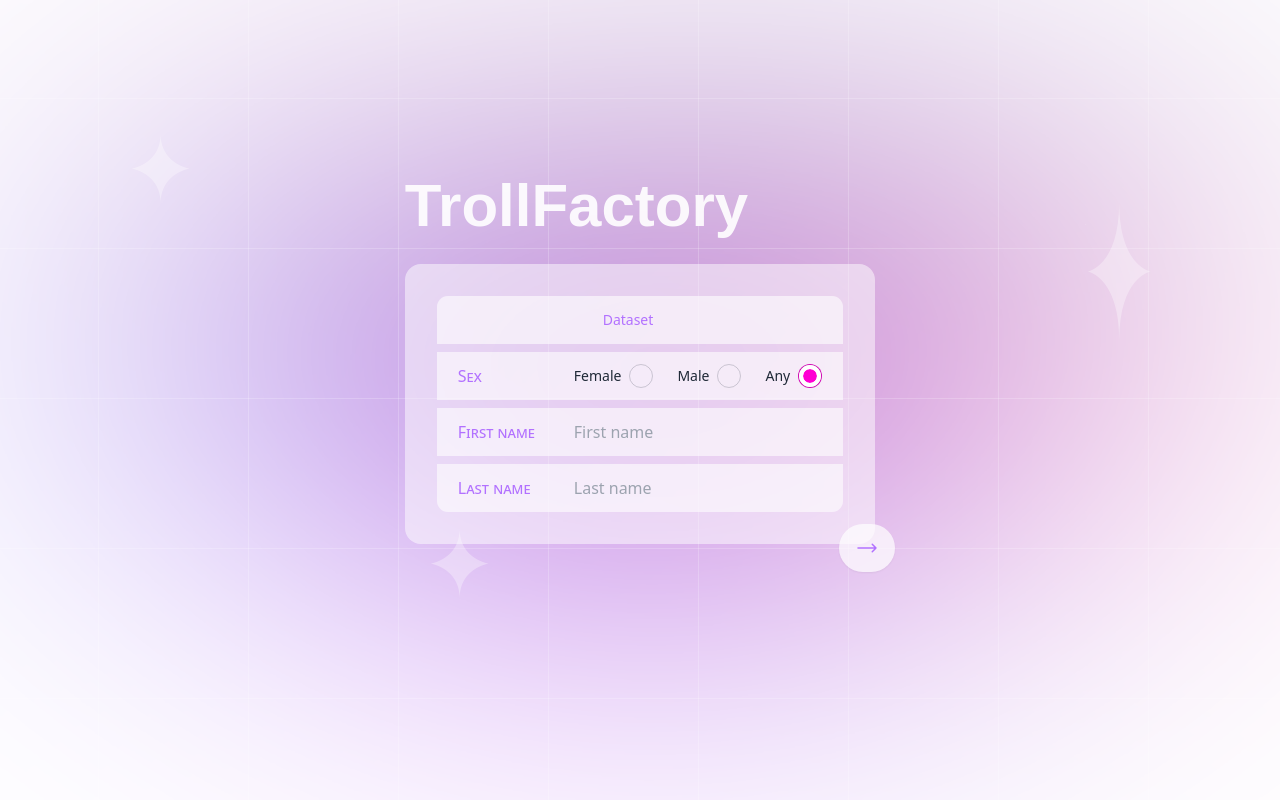
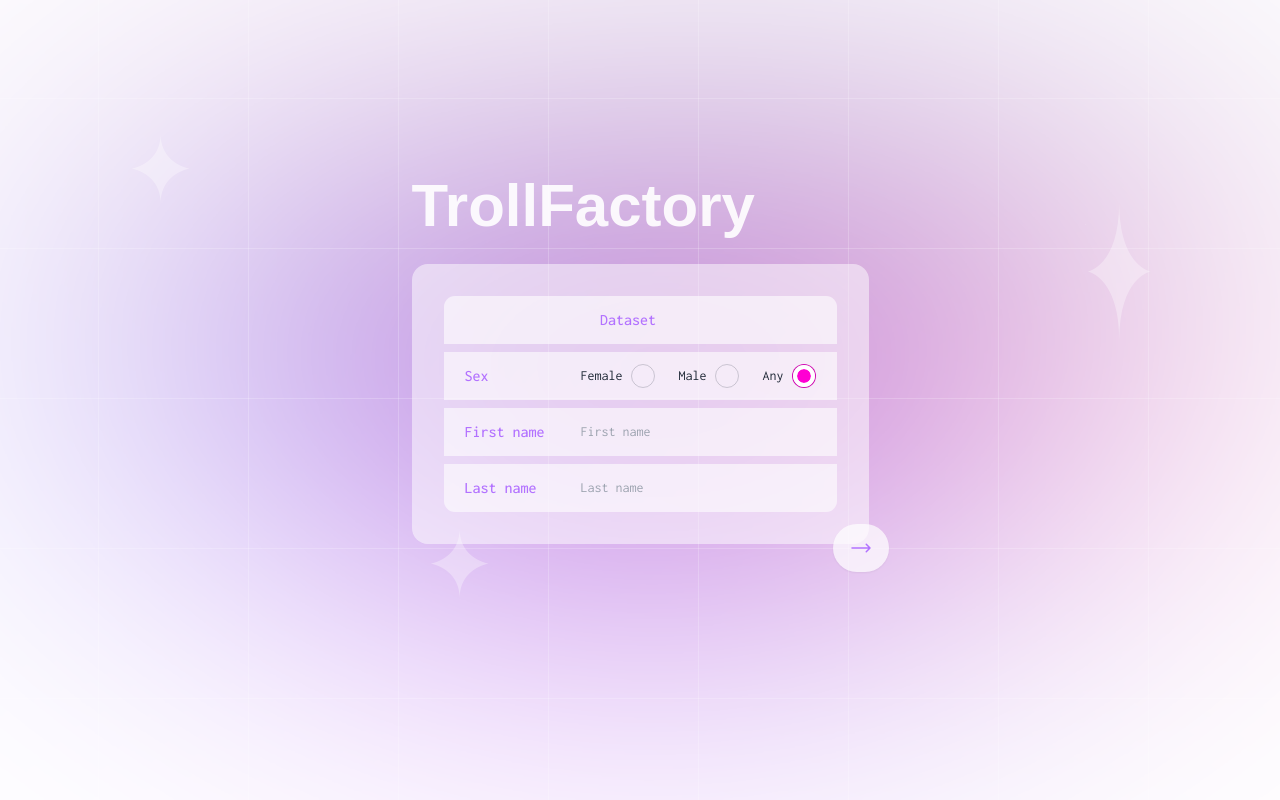
Before and after one commit to stanislavovsky/TrollFactory-Web, a Next.js app: page / in a window 1280 px wide. Built offline with nearby package versions, Linux system fonts and the light colour scheme; a web font is replaced by a local one.

Commit message:
feat: custom ui font

```diff
--- a/src/app/page.tsx
+++ b/src/app/page.tsx
@@ -1,6 +1,6 @@
 export default function Home() {
   return (
-    <div className="tf-bg-blur">
+    <div className="tf-bg-blur font-mono">
       <div className="flex h-screen tf-bg-grid">
         <img src="/sparkle.png" className="absolute left-1/10 top-1/6" />
         <img src="/sparkle1.png" className="absolute top-1/4 right-1/10" />
@@ -9,18 +9,18 @@ export default function Home() {
           <h1 className="tf-logo font-bold text-6xl">TrollFactory</h1>
           <div className="card bg-wt-50 mt-7 mb-20">
             <div className="card-body">
-              <select className="input tf-input tf-input-top text-tf-0 select text-last-center w-full">
+              <select className="input tf-input tf-input-top text-tf-0 select font-medium text-base text-last-center w-full">
                 <option disabled selected>Dataset</option>
                 <option>🇵🇱 polski / Polska</option>
                 <option>🇺🇸 English / USA</option>
                 <option>🇨🇳 中国人 / 中国</option>
               </select>
               <label className="input flex items-center gap-2 tf-input tf-input-middle">
-                <span className="tf-input-label pl-1 w-28 font-medium small-caps text-tf-0">Sex</span>
+                <span className="tf-input-label pl-1 w-28 font-medium font-mono text-tf-0">Sex</span>
                 <div className="form-control">
                   <label className="label cursor-pointer pl-0">
                     <span className="label-text pr-2">Female</span>
-                    <input type="radio" name="radio-10" className="radio checked:bg-primary" />
+                    <input type="radio" name="radio-10" className="radio checked:bg-secondary" />
                   </label>
                 </div>
                 <div className="form-control">
@@ -37,12 +37,12 @@ export default function Home() {
                 </div>
               </label>
               <label className="input flex items-center gap-2 tf-input tf-input-middle">
-                <span className="tf-input-label pl-1 w-28 font-medium small-caps text-tf-0">First name</span>
-                <input type="text" className="grow" placeholder="First name" />
+                <span className="tf-input-label pl-1 w-28 font-medium font-mono text-tf-0">First name</span>
+                <input type="text" className="grow text-sm" placeholder="First name" />
               </label>
               <label className="input flex items-center gap-2 tf-input tf-input-bottom">
-                <span className="tf-input-label pl-1 w-28 font-medium small-caps text-tf-0">Last name</span>
-                <input type="text" className="grow" placeholder="Last name" />
+                <span className="tf-input-label pl-1 w-28 font-medium font-mono text-tf-0">Last name</span>
+                <input type="text" className="grow text-sm" placeholder="Last name" />
               </label>
             </div>
             <button className="btn" id="generate-btn">
--- a/src/app/trollfactory.css
+++ b/src/app/trollfactory.css
@@ -1,3 +1,4 @@
+@import url('https://fonts.googleapis.com/css2?family=Inconsolata:wght@200..900&display=swap');
 @import url('https://fonts.googleapis.com/css2?family=Lexend+Zetta:wght@100..900&display=swap');
 
 :root {
--- a/tailwind.config.ts
+++ b/tailwind.config.ts
@@ -9,6 +9,9 @@ const config: Config = {
     "./src/app/**/*.{js,ts,jsx,tsx,mdx}",
   ],
   theme: {
+    fontFamily: {
+      'mono': ['Inconsolata', 'ui-monospace', 'SFMono-Regular'],
+    },
     extend: {
       colors: {
         background: "var(--background)",
```
